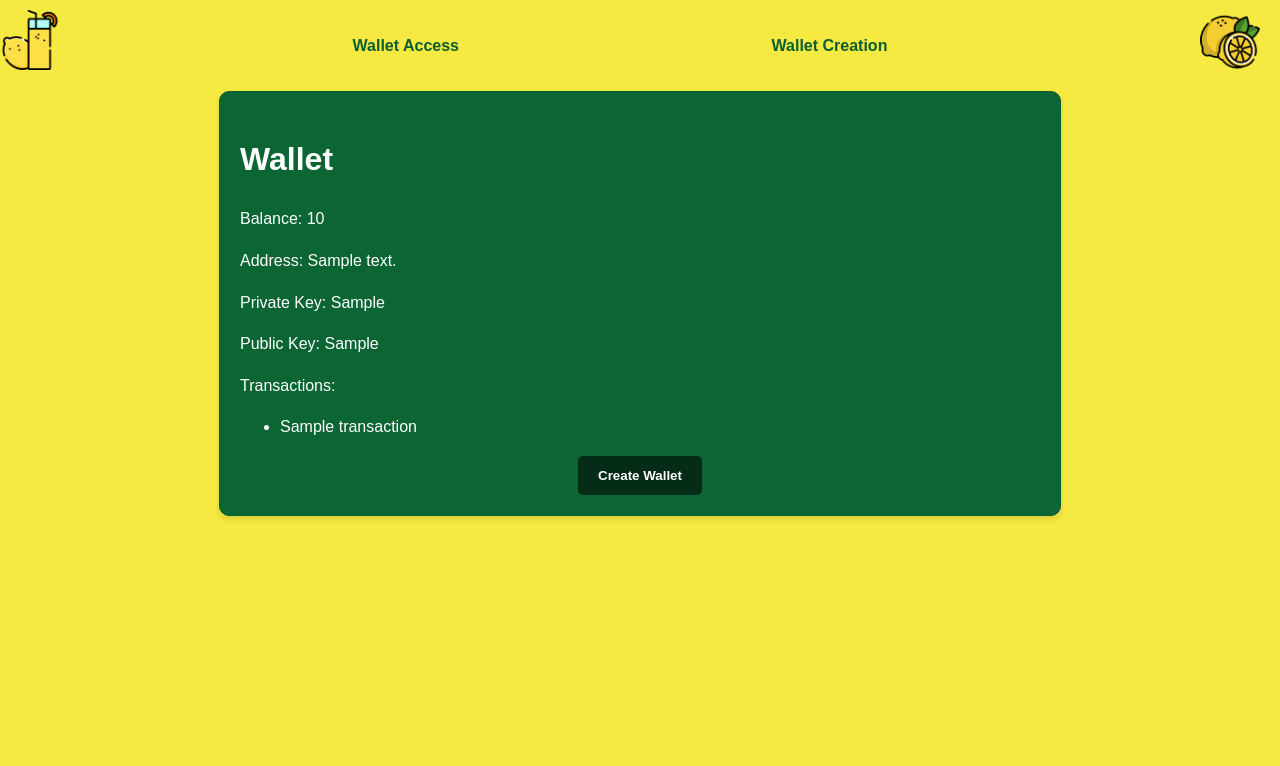
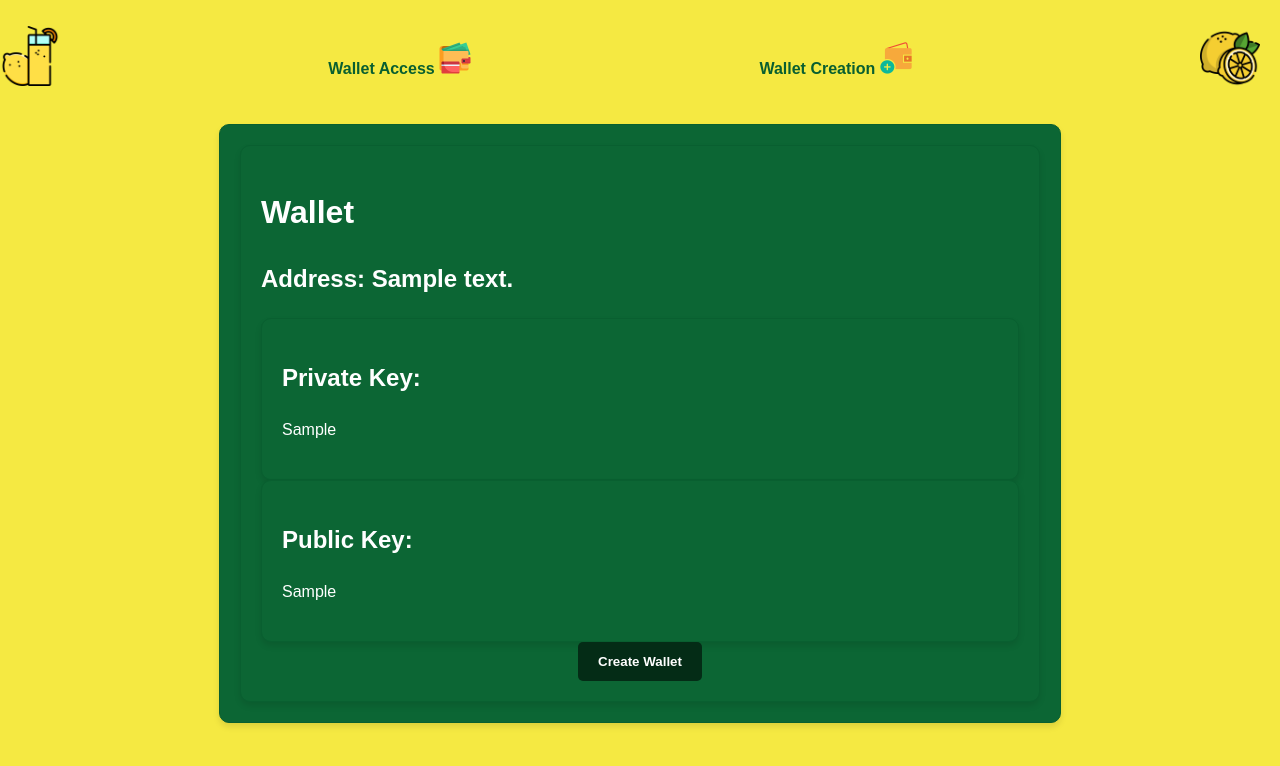
Before and after one commit to RaideNnigth/LemonJuiceBlockChain, a Flask app: template src/templates/wallet-create.html in a window 1280 px wide. Shown: the top 766 px of the page. Run offline with Flask 3, Linux system fonts and the light colour scheme; the template is opened without the code that fills it: most values are stand-ins (such as "Sample title", 1, 10 or a date in 2020).

Commit message:
GUI update

```diff
--- a/src/static/css/main.css
+++ b/src/static/css/main.css
@@ -15,6 +15,7 @@ body {
 
 /* Style the container */
 .container {
+    word-wrap: break-word;
     max-width: 800px;
     margin: 0 auto;
     padding: 20px;
--- a/src/templates/base.html
+++ b/src/templates/base.html
@@ -16,13 +16,13 @@
         </div>
         <ul class="navbar-links">
             <li><a href="/wallet">
-                Wallet Access
+                <p> Wallet Access <img src="{{ url_for('static', filename='images/access-wallet-icon.png') }}" alt="Lemon" width="32" height="32"> </p>
                 </a>
             </li>
         </ul>
         <ul class="navbar-links">
             <li><a href="/wallet-create">
-                Wallet Creation
+                <p> Wallet Creation <img src="{{ url_for('static', filename='images/create-wallet-icon.png') }}" alt="Lemon" width="32" height="32"> </p>
                 </a>
             </li>
         </ul>
--- a/src/templates/wallet-create.html
+++ b/src/templates/wallet-create.html
@@ -5,19 +5,25 @@
 {% endblock %}
 
 {% block body %}
+<div class="container">
     <h1>Wallet</h1>
-    <p>Balance: {{ balance }}</p>
-    <p>Address: {{ address }}</p>
-    <p>Private Key: {{ private_key }}</p>
-    <p>Public Key: {{ public_key }}</p>
-    <p>Transactions:</p>
-    <ul>
-        {% for transaction in transactions %}
-            <li>{{ transaction }}</li>
-        {% endfor %}
-    </ul>
+    <h2>Address: {{ address }}</h2>
+
+    <div class='container'>
+        <h2>Private Key: </h2>
+        <p>{{ private_key }}</p>
+    </div>
+
+    <div class='container'>
+        <h2>Public Key: </h2>
+        <p>{{ public_key }}</p>
+    </div>
+
+
+
     </form>
     <form method="post">
         <button type="submit" class="btn btn-primary">Create Wallet</button>
     </form>
+</div>
 {% endblock %}
```
Also changed, not shown: src/templates/wallet-access.html (+5 -4 lines), src/static/images/access-wallet-icon.png (added), src/static/images/create-wallet-icon.png (added), src/static/images/lemon-coin-icon.png (added).
